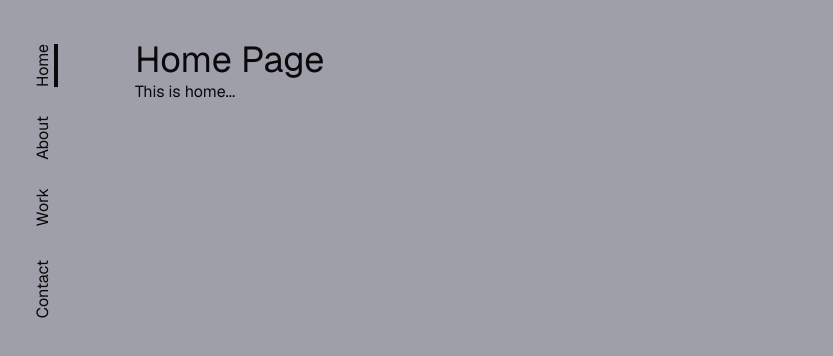
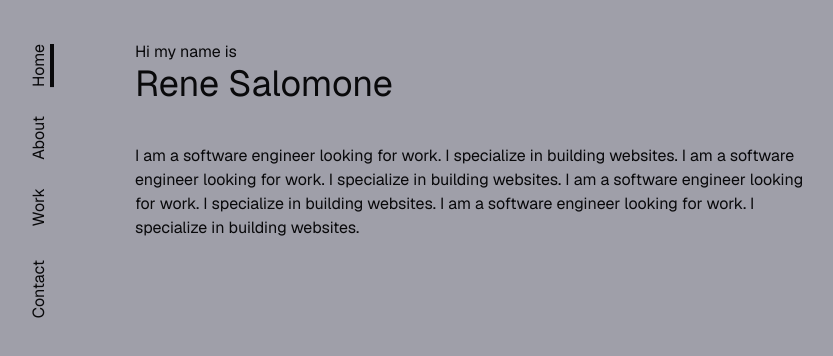
Before and after one commit to ReneMSdev/portfolio-website, a Next.js app: page / in a window 1280 px wide. Shown: the top 356 px of the page, without its empty margins (17-850 px from the left). Built offline with nearby package versions, Linux system fonts and the light colour scheme.

Commit message:
added placeholder image and text

```diff
--- a/src/app/page.js
+++ b/src/app/page.js
@@ -3,8 +3,14 @@ import Image from 'next/image'
 export default function Home() {
   return (
     <>
-      <h1 className='text-4xl'>Home Page</h1>
-      <h2>This is home...</h2>
+      <h2>Hi my name is</h2>
+      <h1 className='text-4xl'>Rene Salomone</h1>
+      <p className='max-w-2xl pt-10'>
+        I am a software engineer looking for work. I specialize in building websites. I am a
+        software engineer looking for work. I specialize in building websites. I am a software
+        engineer looking for work. I specialize in building websites. I am a software engineer
+        looking for work. I specialize in building websites.
+      </p>
     </>
   )
 }
--- a/src/components/SidebarNav.jsx
+++ b/src/components/SidebarNav.jsx
@@ -15,7 +15,7 @@ export default function SidebarNav() {
   const pathname = usePathname()
 
   return (
-    <nav className='fixed top-0 left-0 h-screen w-10 px-4 py-8 flex flex-col items-center justify-start gap-12 text-md text-foreground'>
+    <nav className='fixed top-0 left-0 h-screen w-8 px-4 py-8 flex flex-col items-center justify-start gap-12 text-md text-foreground'>
       {navItems.map((item) => (
         <Link
           key={item.href}
```
Also changed, not shown: public/profile1.jpg (added).
